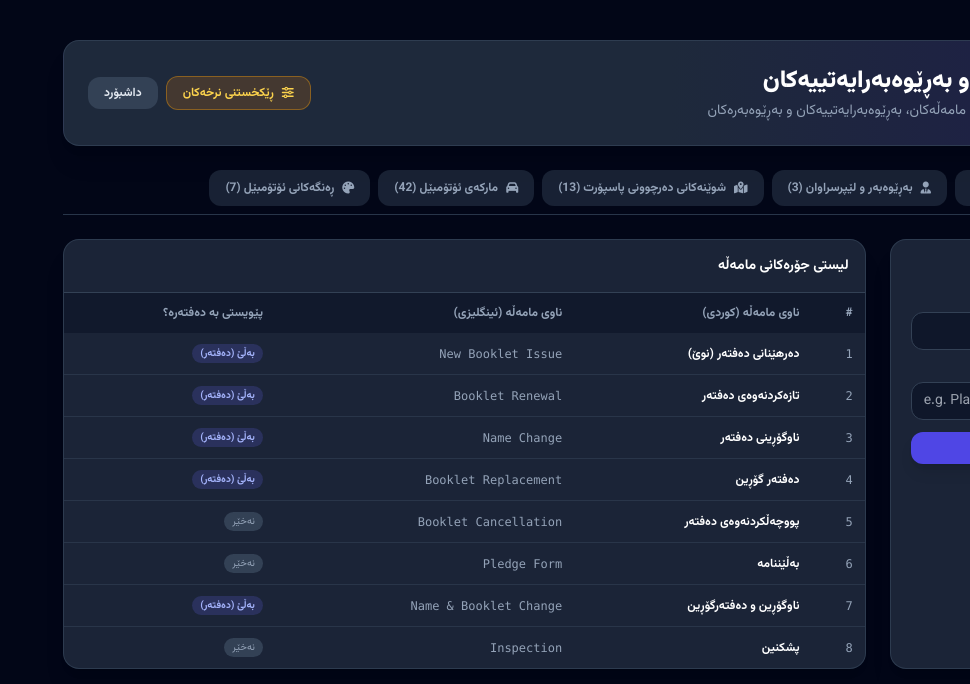
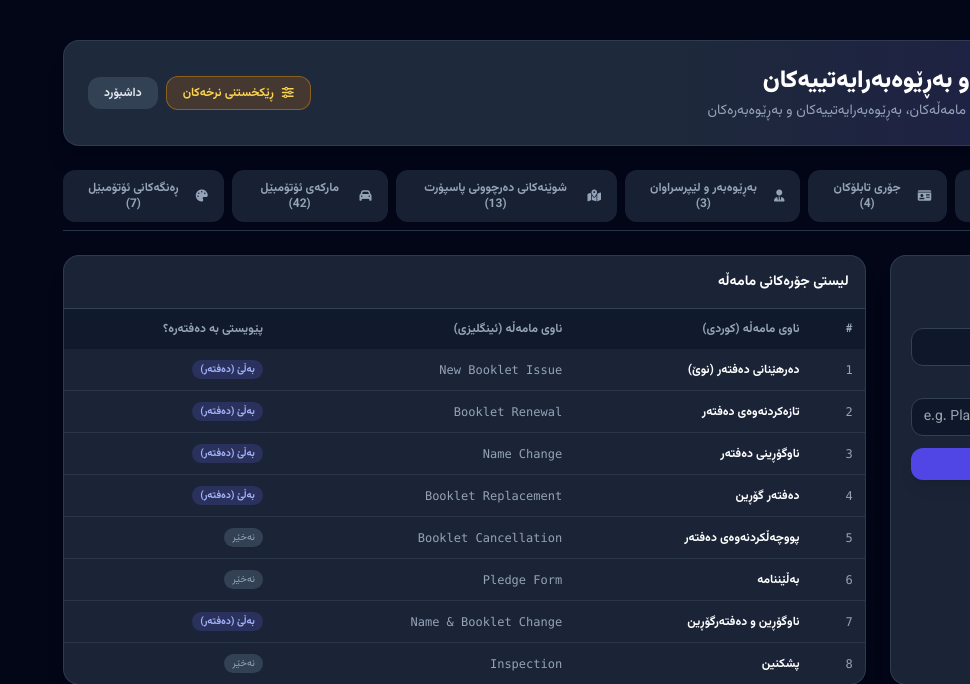
Before and after one commit to amjad467/system_df, a Laravel app: page /settings/lookups in a window 1280 px wide; the page is wider, and only the part inside the window is pictured. Shown: the part 66-750 px from the top of that part, without its empty margins (310-1280 px from the left). Run offline with Laravel 12, Linux system fonts and the light colour scheme; a user stored in the database is signed in; data comes from the database, SQL or seed files in the repository; data that the repository does not hold is empty; parts of the project's set-up code (start-up, migrations or seed data) failed here and were passed over; some libraries are stand-ins or nearby versions.

Commit message:
Fix 500 error in accounting report memory exhaustion, add plate types management and delete support, fix postgres boolean query compatibility

```diff
--- a/app/Http/Controllers/DashboardController.php
+++ b/app/Http/Controllers/DashboardController.php
@@ -122,7 +122,7 @@ class DashboardController extends Controller
                     COUNT(CASE WHEN (is_paid = true OR is_paid = 1) AND (is_booklet_completed = false OR is_booklet_completed = 0 OR is_booklet_completed IS NULL) AND cancelled_at IS NULL THEN 1 END) as pending_booklet,
                     COUNT(CASE WHEN (is_paid = true OR is_paid = 1) AND (is_booklet_completed = true OR is_booklet_completed = 1 OR transaction_type_id IN (5,6,8)) AND (is_submitted = false OR is_submitted = 0 OR is_submitted IS NULL) AND cancelled_at IS NULL THEN 1 END) as pending_submit,
                     COUNT(CASE WHEN (is_booklet_completed = true OR is_booklet_completed = 1) AND cancelled_at IS NULL THEN 1 END) as completed_booklets,
-                    COUNT(CASE WHEN (is_booklet_completed = true OR is_booklet_completed = 1) AND end_date IS NOT NULL AND end_date < '{$todayStr}' AND cancelled_at IS NULL AND (is_cancelled IS NULL OR is_cancelled = 0) AND transaction_type_id IN (1, 2, 3, 4, 7) AND NOT EXISTS (
+                    COUNT(CASE WHEN (is_booklet_completed = true OR is_booklet_completed = 1) AND end_date IS NOT NULL AND end_date < '{$todayStr}' AND cancelled_at IS NULL AND (is_cancelled IS NULL OR is_cancelled = false) AND transaction_type_id IN (1, 2, 3, 4, 7) AND NOT EXISTS (
                         SELECT 1 FROM transactions as t_newer
                         WHERE t_newer.plate_number = transactions.plate_number
                           AND t_newer.id > transactions.id
@@ -130,7 +130,7 @@ class DashboardController extends Controller
                     ) THEN 1 END) as expired_booklets,
                     COUNT(CASE WHEN (is_returned = true OR is_returned = 1) THEN 1 END) as returned_count,
                     COUNT(CASE WHEN (no_nusraw_mrur IS NULL OR no_nusraw_mrur = '0' OR no_nusraw_mrur = '') THEN 1 END) as unreturned_mrur,
-                    COUNT(CASE WHEN (is_booklet_completed = true OR is_booklet_completed = 1) AND end_date >= '{$todayStr}' AND cancelled_at IS NULL AND (is_cancelled IS NULL OR is_cancelled = 0) AND transaction_type_id IN (1, 2, 3, 4, 7) AND NOT EXISTS (
+                    COUNT(CASE WHEN (is_booklet_completed = true OR is_booklet_completed = 1) AND end_date >= '{$todayStr}' AND cancelled_at IS NULL AND (is_cancelled IS NULL OR is_cancelled = false) AND transaction_type_id IN (1, 2, 3, 4, 7) AND NOT EXISTS (
                         SELECT 1 FROM transactions as t_newer
                         WHERE t_newer.plate_number = transactions.plate_number
                           AND t_newer.id > transactions.id
--- a/app/Http/Controllers/SettingsController.php
+++ b/app/Http/Controllers/SettingsController.php
@@ -90,11 +90,12 @@ class SettingsController extends Controller
         $transactionTypes = TransactionType::all();
         $directorates = \App\Models\TrafficDirectorate::all();
         $directors = \App\Models\Director::all();
+        $plateTypes = \App\Models\PlateType::all();
         $passportIssuePlaces = \App\Models\PassportIssuePlace::orderBy('name')->get();
         $carMakes = \App\Models\CarMake::orderBy('name_kurdish')->get();
         $carColors = \App\Models\CarColor::orderBy('id')->get();
 
-        return view('settings.lookups', compact('transactionTypes', 'directorates', 'directors', 'passportIssuePlaces', 'carMakes', 'carColors'));
+        return view('settings.lookups', compact('transactionTypes', 'directorates', 'directors', 'plateTypes', 'passportIssuePlaces', 'carMakes', 'carColors'));
     }
 
     /**
--- a/app/Models/Transaction.php
+++ b/app/Models/Transaction.php
@@ -425,7 +425,7 @@ class Transaction extends Model
             ->whereNotNull('transactions.end_date')
             ->whereNull('transactions.cancelled_at')
             ->where(function($q) {
-                $q->whereNull('transactions.is_cancelled')->orWhere('transactions.is_cancelled', 0);
+                $q->whereNull('transactions.is_cancelled')->orWhere('transactions.is_cancelled', false);
             })
             ->where('transactions.end_date', '<', now()->startOfDay())
             ->whereNotExists(function($q) {
@@ -446,7 +446,7 @@ class Transaction extends Model
             ->whereNotNull('transactions.end_date')
             ->whereNull('transactions.cancelled_at')
             ->where(function($q) {
-                $q->whereNull('transactions.is_cancelled')->orWhere('transactions.is_cancelled', 0);
+                $q->whereNull('transactions.is_cancelled')->orWhere('transactions.is_cancelled', false);
             })
             ->where('transactions.end_date', '>=', $now)
             ->where('transactions.end_date', '<=', $soon)
--- a/resources/views/settings/lookups.blade.php
+++ b/resources/views/settings/lookups.blade.php
@@ -38,6 +38,13 @@
                 class="px-4 py-2.5 rounded-xl text-xs font-bold transition flex items-center gap-2">
             <i class="fa-solid fa-building-flag"></i>
             <span>بەڕێوەبەرایەتییەکان ({{ $directorates->count() }})</span>
+        </button>
+
+        <button type="button" @click="activeTab = 'plateTypes'"
+                :class="activeTab === 'plateTypes' ? 'bg-indigo-600 text-white shadow-lg shadow-indigo-600/30' : 'bg-slate-800/80 text-slate-400 hover:text-white'"
+                class="px-4 py-2.5 rounded-xl text-xs font-bold transition flex items-center gap-2">
+            <i class="fa-solid fa-id-card"></i>
+            <span>جۆری تابلۆکان ({{ $plateTypes->count() }})</span>
         </button>
 
         <button type="button" @click="activeTab = 'directors'"
@@ -171,6 +178,70 @@
                                 <td class="p-3 font-mono text-slate-400">{{ $dir->id }}</td>
                                 <td class="p-3 font-bold text-white">{{ $dir->name_kurdish }}</td>
                                 <td class="p-3 font-mono text-slate-400" dir="ltr">{{ $dir->name_english ?? '-' }}</td>
+                            </tr>
+                        @endforeach
+                    </tbody>
+                </table>
+            </div>
+        </div>
+    </div>
+
+    <!-- Tab: Plate Types (جۆری تابلۆکان) -->
+    <div x-show="activeTab === 'plateTypes'" x-cloak class="space-y-6">
+        <div class="grid grid-cols-1 lg:grid-cols-3 gap-6">
+            <!-- Add Form -->
+            <div class="bg-slate-800/90 border border-slate-700/80 rounded-2xl p-5 shadow-xl">
+                <h3 class="text-sm font-bold text-white mb-3 flex items-center gap-2">
+                    <i class="fa-solid fa-plus-circle text-emerald-400"></i> زیادکردنی جۆری تابلۆی نوێ
+                </h3>
+                <form action="{{ route('lookup.plate_type') }}" method="POST" class="space-y-3">
+                    @csrf
+                    <div>
+                        <label class="block text-xs font-bold text-slate-300 mb-1">ناوی جۆری تابلۆ بە کوردی *</label>
+                        <input type="text" name="name_kurdish" required placeholder="بۆ نموونە: تایبەت، کرێ، بارهەڵگر..."
+                               class="w-full bg-slate-900 text-sm text-slate-100 rounded-xl border border-slate-700 px-3 py-2 focus:outline-none focus:border-indigo-500">
+                    </div>
+                    <div>
+                        <label class="block text-xs font-bold text-slate-300 mb-1">ناوەکەی بە ئینگلیزی (ئارەزوومەندانە)</label>
+                        <input type="text" name="name_english" placeholder="e.g. Private, Taxi, Truck" dir="ltr"
+                               class="w-full bg-slate-900 text-sm text-slate-100 rounded-xl border border-slate-700 px-3 py-2 focus:outline-none focus:border-indigo-500">
+                    </div>
+                    <button type="submit" class="w-full py-2 bg-indigo-600 hover:bg-indigo-500 text-white text-xs font-bold rounded-xl shadow-lg transition">
+                        تۆمارکردن
+                    </button>
+                </form>
+            </div>
+
+            <!-- List Table -->
+            <div class="lg:col-span-2 bg-slate-800/90 border border-slate-700/80 rounded-2xl overflow-hidden shadow-xl">
+                <div class="p-4 border-b border-slate-700 font-bold text-sm text-white flex items-center justify-between">
+                    <span>لیستی جۆرەکانی تابلۆ</span>
+                    <span class="text-xs font-mono text-slate-400">{{ $plateTypes->count() }} جۆر</span>
+                </div>
+                <table class="w-full text-right text-xs">
+                    <thead class="bg-slate-900/80 text-slate-400">
+                        <tr>
+                            <th class="p-3">#</th>
+                            <th class="p-3">ناوی جۆری تابلۆ</th>
+                            <th class="p-3">ناوەکەی بە ئینگلیزی</th>
+                            <th class="p-3 text-left">کردار</th>
+                        </tr>
+                    </thead>
+                    <tbody class="divide-y divide-slate-700/60">
+                        @foreach($plateTypes as $pt)
+                            <tr class="hover:bg-slate-700/30 text-slate-200">
+                                <td class="p-3 font-mono text-slate-400">{{ $pt->id }}</td>
+                                <td class="p-3 font-bold text-white">{{ $pt->name_kurdish }}</td>
+                                <td class="p-3 font-mono text-slate-400" dir="ltr">{{ $pt->name_english ?? '-' }}</td>
+                                <td class="p-3 text-left">
+                                    <form action="{{ route('lookup.plate_type.destroy', $pt->id) }}" method="POST" class="inline" onsubmit="return confirm('ئایا دڵنیایت لە سڕینەوەی جۆری تابلۆی [{{ $pt->name_kurdish }}]؟')">
+                                        @csrf
+                                        @method('DELETE')
+                                        <button type="submit" class="p-2 text-rose-400 hover:text-rose-300 hover:bg-rose-500/10 rounded-xl text-xs transition flex items-center gap-1" title="سڕینەوە">
+                                            <i class="fa-solid fa-trash-can"></i>
+                                        </button>
+                                    </form>
+                                </td>
                             </tr>
                         @endforeach
                     </tbody>
--- a/routes/web.php
+++ b/routes/web.php
@@ -127,6 +127,8 @@ Route::middleware('auth')->group(function () {
 
     Route::post('/lookup/plate-type', [LookupController::class, 'storePlateType'])->name('lookup.plate_type');
     Route::put('/lookup/plate-type/{plateType}', [LookupController::class, 'updatePlateType'])->name('lookup.plate_type.update');
+    Route::delete('/lookup/plate-type/{plateType}', [LookupController::class, 'destroyPlateType'])->name('lookup.plate_type.destroy');
+    Route::delete('/settings/lookups/plate-types/{plateType}', [LookupController::class, 'destroyPlateType'])->name('settings.lookups.plate_types.destroy');
 
     Route::post('/lookup/car-make', [LookupController::class, 'storeCarMake'])->name('lookup.car_make');
     Route::post('/settings/lookups/car-makes', [LookupController::class, 'storeCarMake'])->name('settings.lookups.car_makes.store');
```
Also changed, not shown: app/Http/Controllers/AccountingReportController.php (+20 -1 lines), app/Http/Controllers/LookupController.php (+20 -0 lines), app/Http/Controllers/TransactionController.php (+10 -10 lines).
